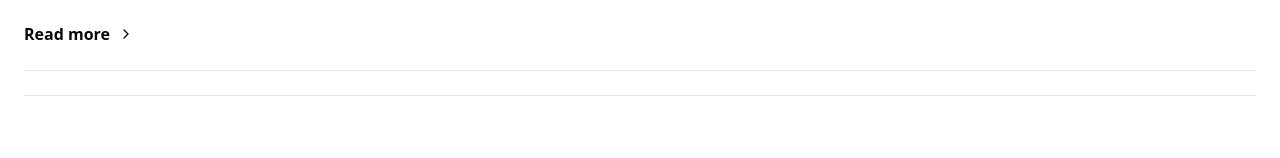
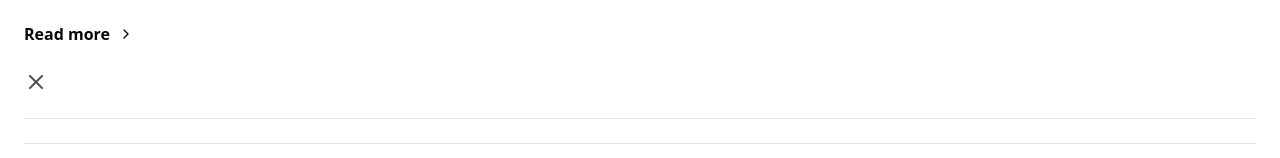
Before and after one commit to Vattghern203/deepcoffe-web, a React (Vite) app: page /news in a window 1280 px wide. Shown: the part 384-542 px from the top of the page. Built offline with nearby package versions, Linux system fonts and the light colour scheme.

Commit message:
chore:  temporary alerts

```diff
--- /dev/null
+++ b/src/components/atoms/Icons/IconPrimitive.tsx
@@ -0,0 +1,15 @@
+import { ElementType } from "react"
+
+
+interface IconPrimitiveProps {
+
+  icon: ElementType
+}
+
+export default function IconPrimitive( { icon: Icon }:IconPrimitiveProps) {
+
+  return (
+
+    <Icon />
+  )
+}
--- a/src/components/molecules/Alert/Alert.tsx
+++ b/src/components/molecules/Alert/Alert.tsx
@@ -7,6 +7,7 @@ interface PopUpAlertProps {
   alertDescription: string;
   variant?: "destructive" | "default";
   isLoading: boolean
+  hasActions?: boolean
 }
 
 export default function PopUpAlert({
@@ -18,7 +19,7 @@ export default function PopUpAlert({
 
 
   return (
-    isLoading && ( // Wrap the entire JSX in a conditional expression
+    isLoading && (
       <Alert variant={variant} className="fixed top-16 left-[50%] translate-x-[-50%] z-[100] w-fit bg-background/90 backdrop-blur-sm">
         <Loader className="animate-spin self-center" />
         <AlertTitle>
--- /dev/null
+++ b/src/components/molecules/Alert/AlertRoot.tsx
@@ -0,0 +1,20 @@
+import { Alert } from "@/components/ui/alert"
+import { ReactNode } from "react"
+
+interface AlertRootProps {
+
+  showingCondition: boolean
+  variant?: "default" | "destructive"
+  children: ReactNode
+}
+
+export default function AlertRoot( { showingCondition, variant="default", children }:AlertRootProps ) {
+
+  return (
+    showingCondition && (
+      <Alert variant={variant} className="fixed top-16 left-[50%] translate-x-[-50%] z-[100] w-fit bg-background/90 backdrop-blur-sm">
+        {children}
+      </Alert>
+    )
+  )
+}
--- /dev/null
+++ b/src/components/molecules/Alert/AlertTimer.tsx
@@ -0,0 +1,11 @@
+
+
+export default function AlertTimer() {
+
+  return (
+
+    <span className="w-full rounded-full after:block">
+
+    </span>
+  )
+}
--- /dev/null
+++ b/src/components/molecules/IconButton/IconButton.tsx
@@ -0,0 +1,19 @@
+import { ElementType, HtmlHTMLAttributes } from "react"
+
+interface IconButtonProps extends HtmlHTMLAttributes<HTMLButtonElement> {
+
+  icon: ElementType
+  iconLabel: string
+  onClickAction?: () => void
+}
+
+export default function IconButton( { icon: Icon, iconLabel, onClickAction }:IconButtonProps) {
+
+  return (
+
+    <button className="w-fit inline-flex rounded-sm opacity-70 ring-offset-background transition-opacity hover:opacity-100 focus:outline-none focus:ring-2 focus:ring-ring focus:ring-offset-2 disabled:pointer-events-none data-[state=open]:bg-accent data-[state=open]:text-muted-foreground" type="button" onClick={onClickAction}>
+      <Icon />
+      <span className="sr-only capitalize">{iconLabel}</span>
+    </button>
+  )
+}
--- a/src/components/organisms/UploadFiles/UploadFiles.tsx
+++ b/src/components/organisms/UploadFiles/UploadFiles.tsx
@@ -18,7 +18,6 @@ import serverRepository from "@/common/repository/ServerRepository";
 
 import RandomGrid from "@/components/atoms/RandomGrid/RandomGrid";
 import PopUpAlert from "@/components/molecules/Alert/Alert";
-import { useToggle } from "@/hooks/useToggle";
 
 export default function UploadFiles() {
   // Create a state to handle a drag and drop event
@@ -151,7 +150,7 @@ export default function UploadFiles() {
               size="sm"
               onClick={() => document.getElementById("file-form")?.click()}
             >
-              Escolher um arquivo
+              Escolha um arquivo
             </Button>
             <input
               id="file-form"
@@ -160,6 +159,7 @@ export default function UploadFiles() {
               ref={imageInputRef}
               onChange={handleChange}
               accept="image/*"
+              required
             />
           </label>
         </label>
--- a/src/pages/News.tsx
+++ b/src/pages/News.tsx
@@ -1,5 +1,7 @@
+import PopUpNotificationBtn from '@/components/molecules/IconButton/IconButton'
 import Article from '@/components/organisms/Article'
 import NewsContainer from '@/components/templates/News/News'
+import { XIcon } from 'lucide-react'
 
 export default function News() {
 
@@ -19,7 +21,13 @@ export default function News() {
 
             />
 
+          <PopUpNotificationBtn
+            icon={XIcon}
+            iconLabel='close'
+            onClickAction={() => console.log('Cliquei')}
+          />
           </Article.Root>
         </NewsContainer>
+
     )
 }
```
Also changed, not shown: src/components/molecules/Alert/AlertIcon.tsx (added).
